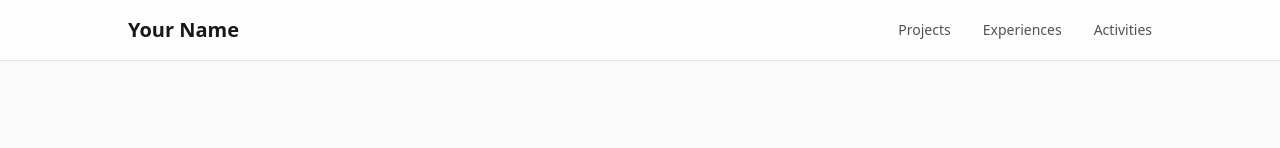
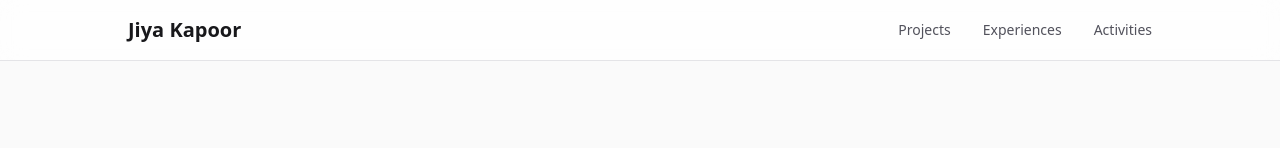
Before and after one commit to jkmindmesh/portfolio, a Next.js app: page / in a window 1280 px wide. Shown: the top 148 px of the page. Built offline with nearby package versions, Linux system fonts and the light colour scheme.

Commit message:
Update Navbar.tsx

```diff
--- a/components/Navbar.tsx
+++ b/components/Navbar.tsx
@@ -5,7 +5,7 @@ export default function Navbar() {
     <nav className="sticky top-0 z-50 backdrop-blur-md bg-white/70 border-b border-zinc-200 p-4">
       <div className="max-w-5xl mx-auto flex justify-between items-center">
         <Link href="/" className="font-bold text-xl hover:opacity-70 transition">
-          Your Name
+          Jiya Kapoor
         </Link>
         <div className="flex gap-8 text-sm font-medium text-zinc-600">
           <Link href="/projects" className="hover:text-black transition">Projects</Link>
```
